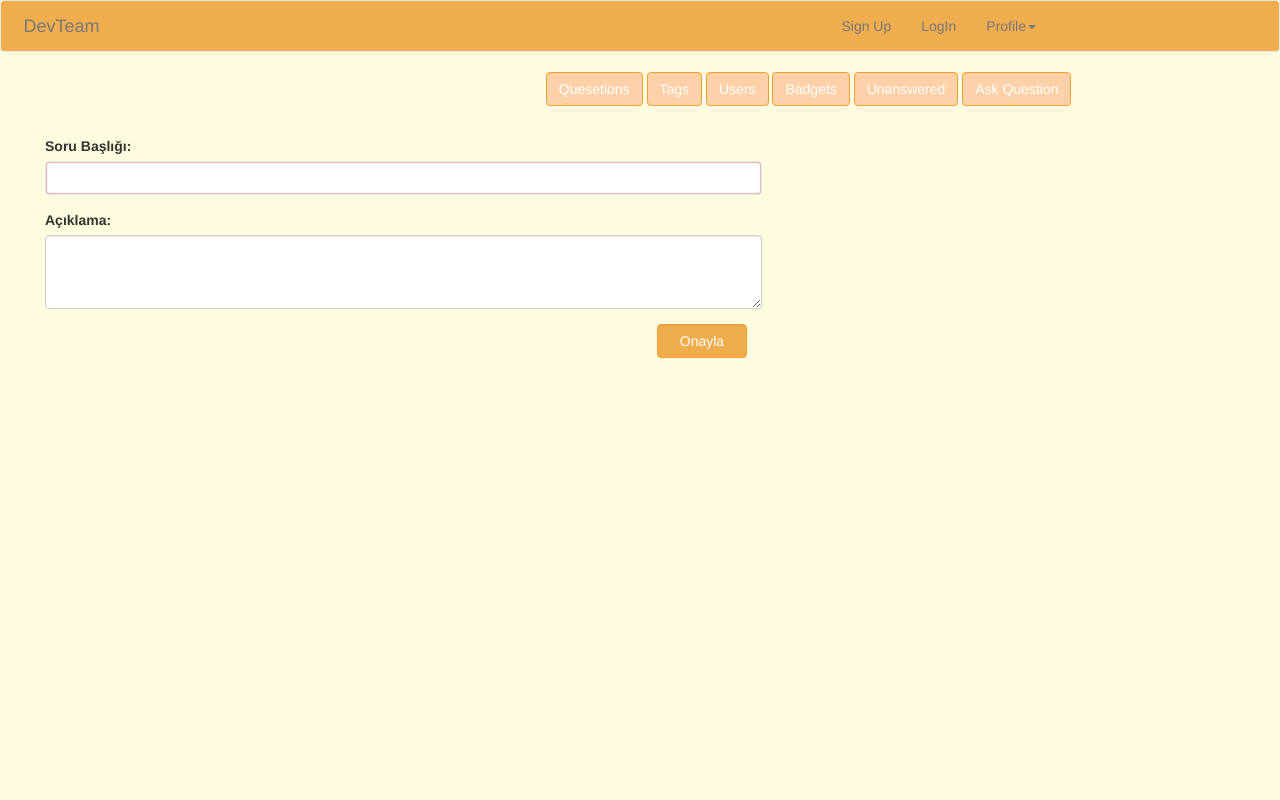
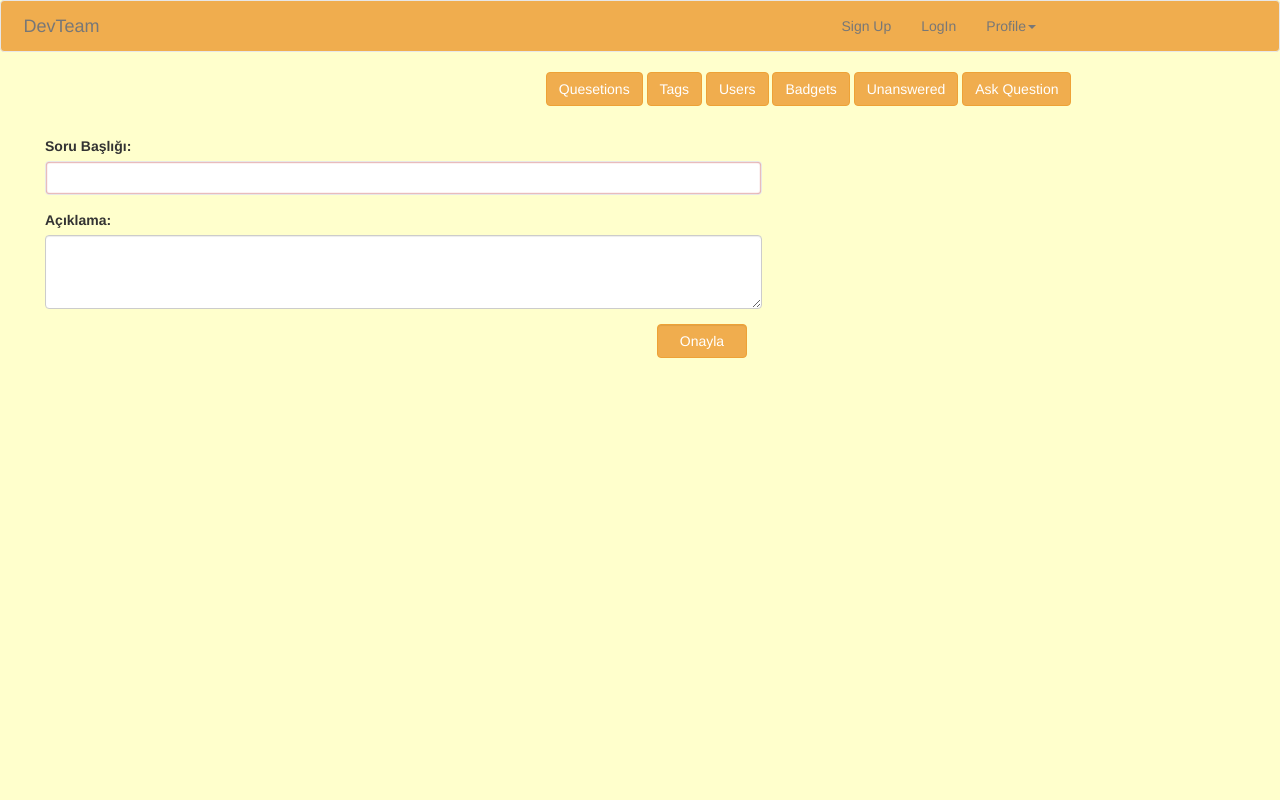
Before and after one commit to yigitozkavci/stackexchange, a CodeIgniter app: page /stackexchange/index.php/add in a window 1280 px wide. Run offline with CodeIgniter, Linux system fonts and the light colour scheme; some libraries are stand-ins or nearby versions.

Commit message:
little changes
little little

```diff
--- a/application/views/templates/header.php
+++ b/application/views/templates/header.php
@@ -20,7 +20,7 @@ if(array_key_exists("userid", $this->session->userdata))
     <!-- AngularJS -->
     <script src="http://ajax.googleapis.com/ajax/libs/angularjs/1.2.26/angular.min.js"></script>
 </head>
-<body class="col-lg-12" style="background: #FFFCDF">
+<body class="col-lg-12">
 	<div id="wrapper">
 	<nav class="navbar navbar-default" style="background:#f0ad4e">
     <div class="container-fluid">
--- a/application/views/user_questions.php
+++ b/application/views/user_questions.php
@@ -27,7 +27,7 @@
         </div>
       <div class="col-md-8">
         <div class="panel-body">
-          <span style="color:blue; font-size:22">How to get the website image/logo with jsoup in Android?</span>
+          <span style="color:black; font-size:22">How to get the website image/logo with jsoup in Android?</span>
           <br>
           <span>Game Club / Büyak / Compec</span>
           <br>
@@ -58,7 +58,7 @@
         </div>
       <div class="col-md-8">
         <div class="panel-body">
-          <span style="color:blue; font-size:22"><?php echo $question['title']; ?></span>
+          <span style="color:black; font-size:22"><?php echo $question['title']; ?></span>
           <br>
           <span><?php echo $question['desc']; ?></span>
           <br>
--- a/assets/css/style.css
+++ b/assets/css/style.css
@@ -1,6 +1,7 @@
 body, html{
 	margin: 0 !important;
 	padding:0 !important;
+	background-color: #FFFFCC;
 }
 .form-control:focus {
   border-color: #e7e7e7;
@@ -11,7 +12,3 @@ body, html{
 	margin-top: 30px;
 	margin-left: 30px;
 }
-
-.pagebutton{
-	background: #FFD1A8;
-}
```
